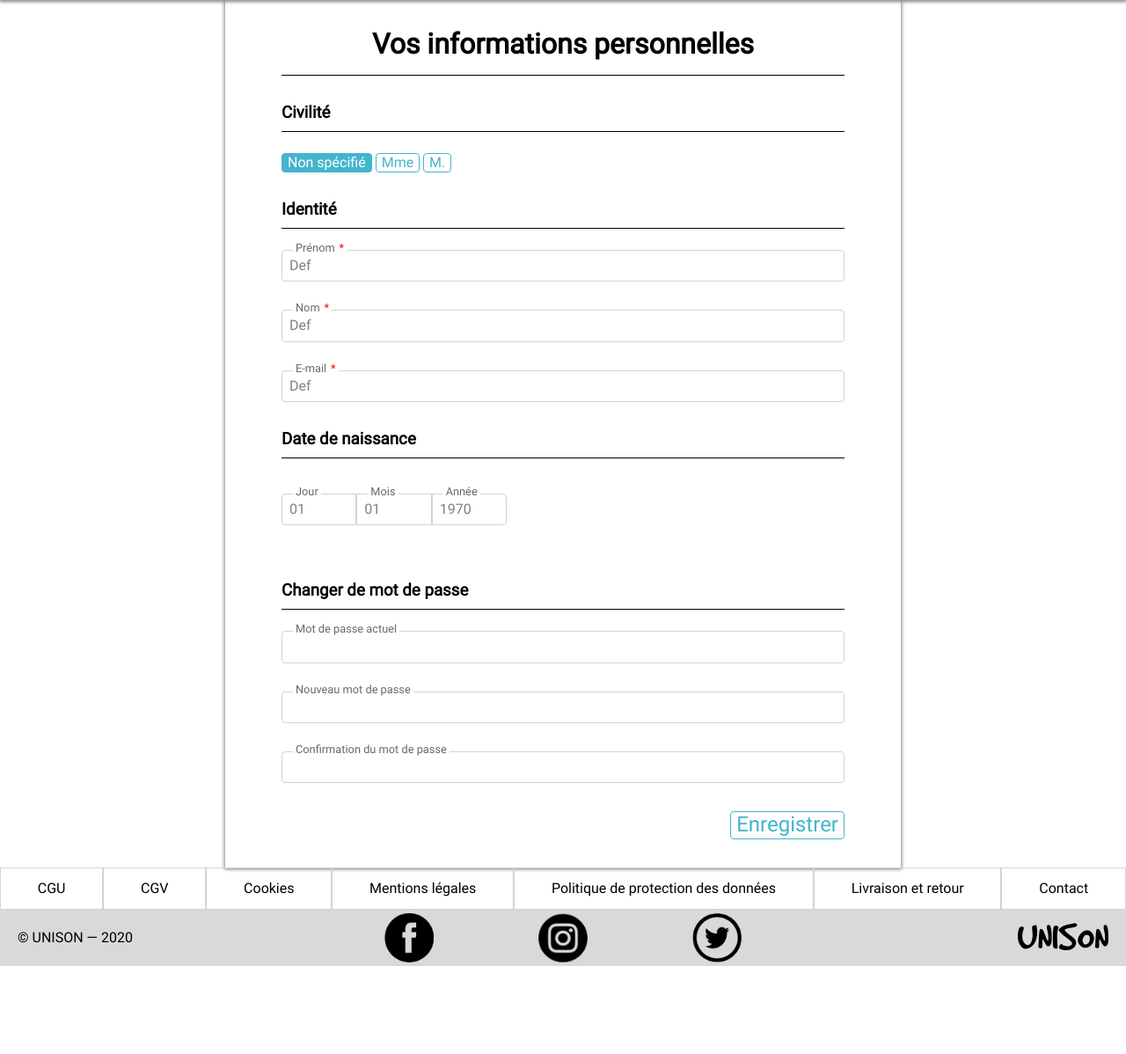
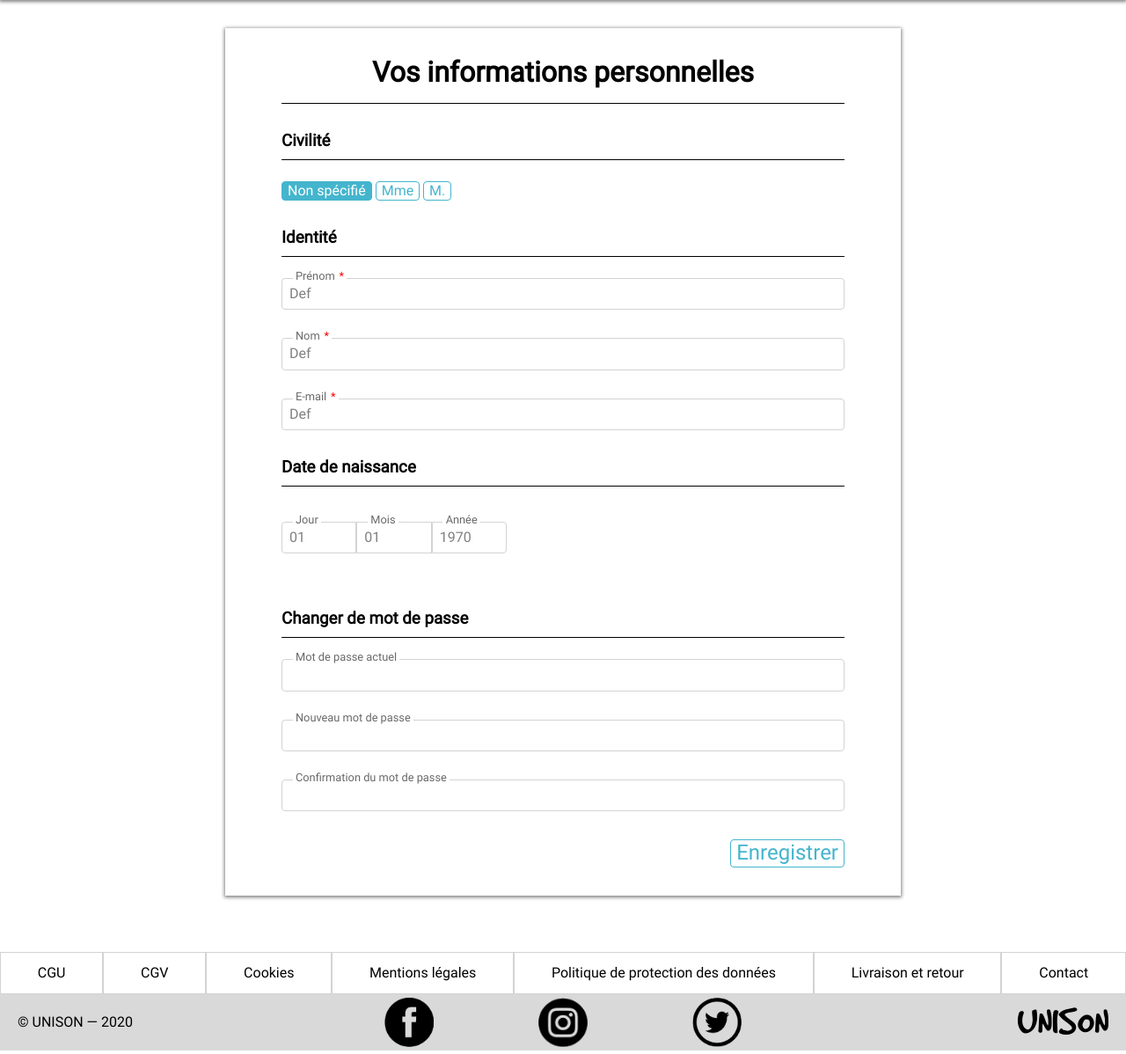
Before and after one commit to yodoko/unison, a Symfony app: template templates/account/edit_info.html.twig in a window 1280 px wide. Shown: the part 96-1294 px from the top of the page at 88% size. Before the commit the page ends 1194 px from the top, so only its background shows below. Run offline with Twig, Linux system fonts and the light colour scheme; the template is opened without the code that fills it, so the values that code supplies are empty; some libraries are stand-ins or nearby versions.

Commit message:
Updated several pages, added page-inner div around all the content

```diff
--- a/templates/account/edit_address.html.twig
+++ b/templates/account/edit_address.html.twig
@@ -37,6 +37,7 @@ input.form-bigtitle:focus {
 {% block title %}Modification des adresses{% endblock %}
 
 {% block content %}
+<div class="page-inner">
     <div class="centerer">
         <form class="container0 shadow narrow-fade">
             <input class="form-bigtitle" value="Adresse 1"></input>
@@ -69,6 +70,7 @@ input.form-bigtitle:focus {
             </div>
         </form>
     </div>
+</div>
 {% endblock %}
 
 {% block script %}
--- a/templates/account/edit_info.html.twig
+++ b/templates/account/edit_info.html.twig
@@ -1,17 +1,15 @@
 {% extends 'base.html.twig' %}
 
 {% block style %}
-
 <link rel="stylesheet" href="../components/criterions.css">
 <link rel="stylesheet" href="../components/form.css">
 <link rel="stylesheet" href="../style/edit_info.css">
-
 {% endblock %}
 
 {% block title %}Vos informations personnelles{% endblock %}
 
 {% block content %}
-
+<div class="page-inner">
     <div class="centerer">
         <form class="container0 shadow narrow-fade">
             <h1 class="form-bigtitle">Vos informations personnelles</h1>
@@ -87,11 +85,9 @@
             </div>
         </form>
     </div>
-
+</div>
 {% endblock %}
 
 {% block script %}
-
 <script src="../js/datepickers.js"></script>
-
 {% endblock %}
--- a/templates/account/list_addresses.html.twig
+++ b/templates/account/list_addresses.html.twig
@@ -51,6 +51,7 @@
 {% block title %}Vos adresses{% endblock %}
 
 {% block content %}
+<div class="page-inner">
     <h3 class="page-title">Vos adresses</h3>
 
     <div class="cards-container">
@@ -61,6 +62,7 @@
 
         <a class="card1 full button blue shadow">Nouvelle adresse</a>
     </div>
+</div>
 {% endblock %}
 
 {% block script %}
```
Lines whose indentation alone changed are shown as unchanged.
